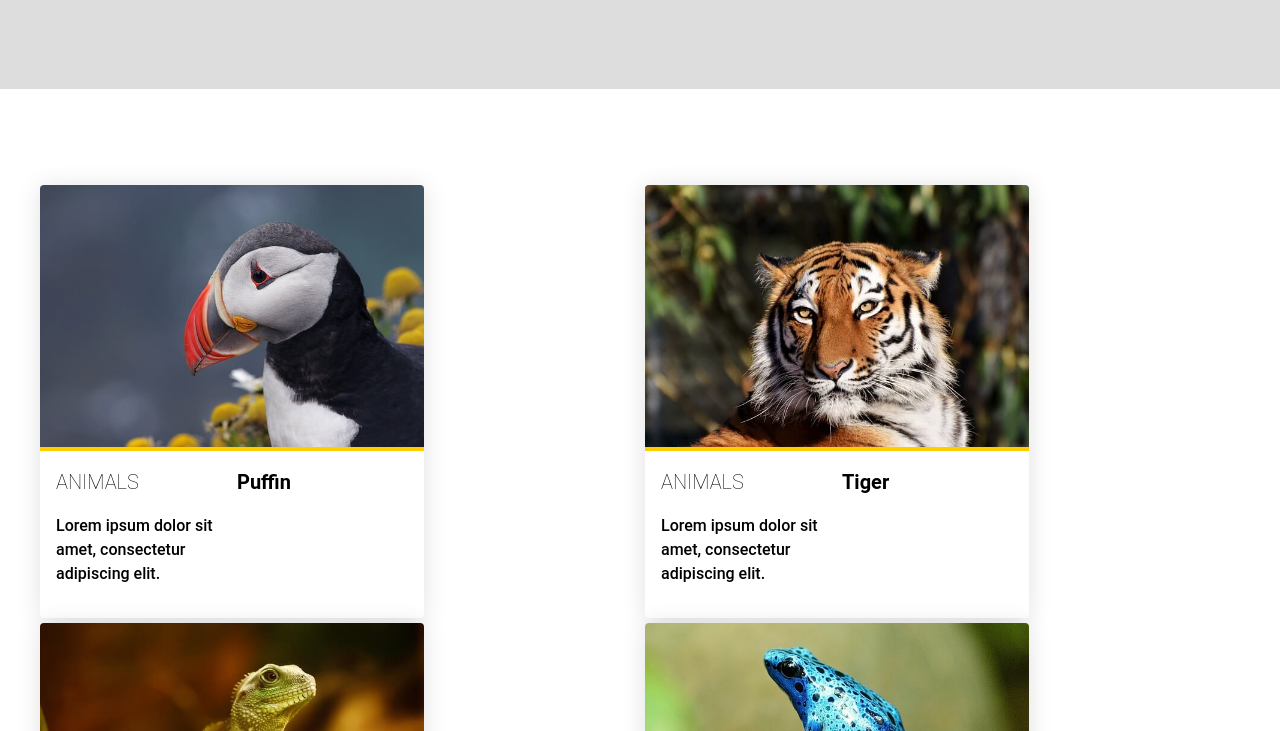
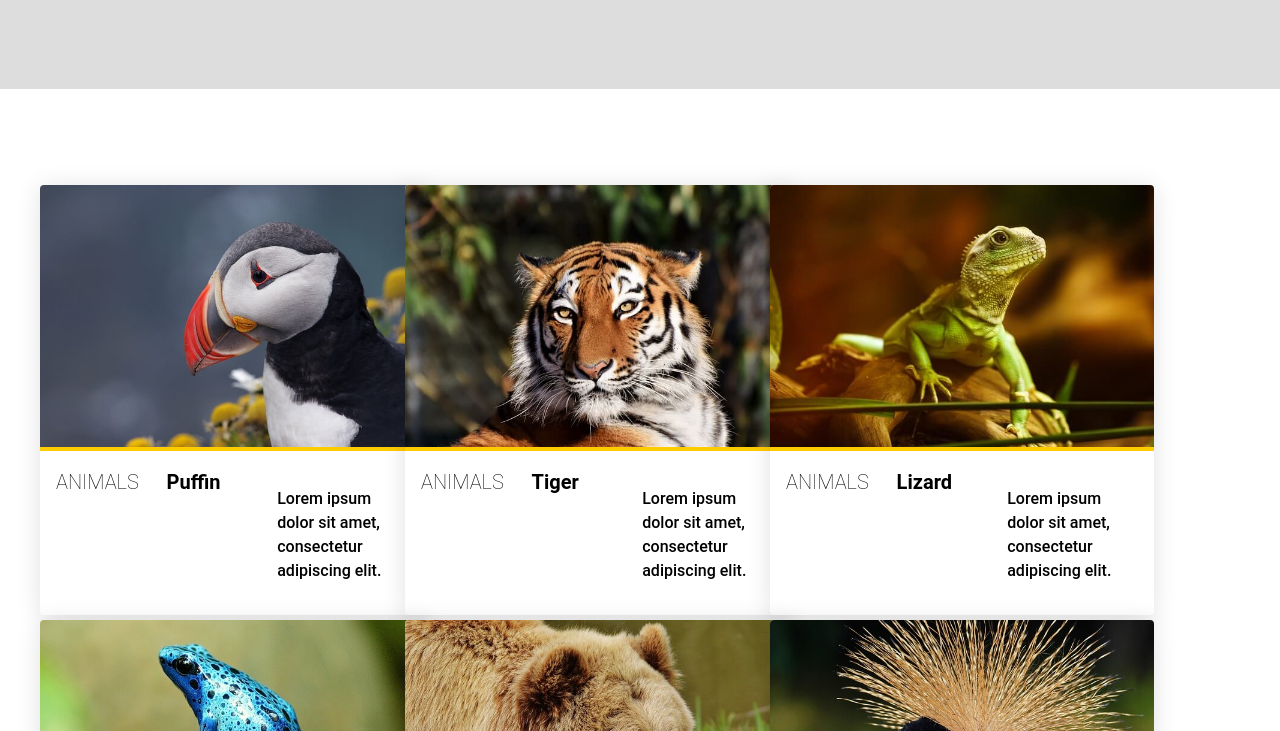
Before and after one commit to rilesSmiles/cprg-assignment-one, a plain HTML site: page index.html in a window 1280 px wide. Shown: the part 221-952 px from the top of the page. Drawn offline with Linux system fonts and the light colour scheme; files that its build step writes are made by us from their sources.

Commit message:
web ready

```diff
--- a/assignment_one.css
+++ b/assignment_one.css
@@ -37,6 +37,18 @@
   }
  /*desktop*/
   @media screen and (min-width: 1200px) {
+    .card-container {
+      display: grid;
+      grid-template-columns: 30% 30% 30%;
+      grid-template-rows: 3;
+      gap: 5px;
+    }
+    .card-content {
+      display: grid;
+      grid-template-columns: 30% 30% 30%;
+      grid-template-rows: 3;
+      gap: 5px;
+    }
     img {
       min-height: 16.375rem;
     }
```
